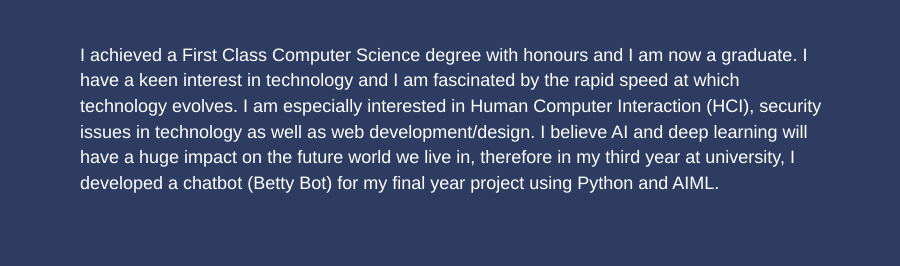
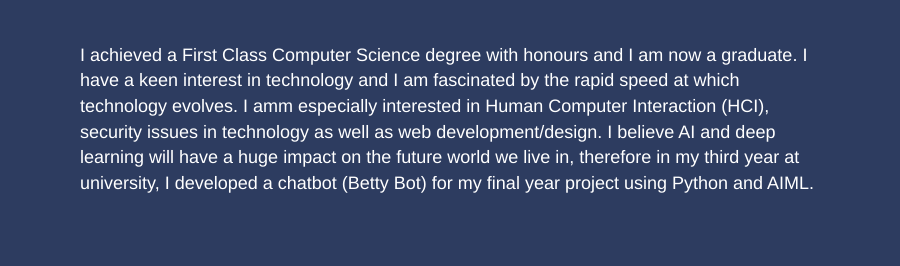
Before and after one commit to siandobrin/siandobrin.github.io, a plain HTML site: page index.html in a window 1280 px wide. Shown: the part 790-1056 px from the top of the page, 380-1280 px from the left. Drawn offline with nearby package versions, Linux system fonts and the light colour scheme.

Commit message:
Update index.html

```diff
--- a/index.html
+++ b/index.html
@@ -55,7 +55,7 @@
             <p>
               I achieved a First Class Computer Science degree with honours and I am now a graduate. I have
               a keen interest in technology and I am fascinated by the rapid speed at which technology
-              evolves. I am especially interested in Human Computer Interaction (HCI), security issues in
+              evolves. I amm especially interested in Human Computer Interaction (HCI), security issues in
               technology as well as web development/design. I believe AI and deep learning will have a huge
               impact on the future world we live in, therefore in my third year at university, I developed
               a chatbot (Betty Bot) for my final year project using Python and AIML.
```
